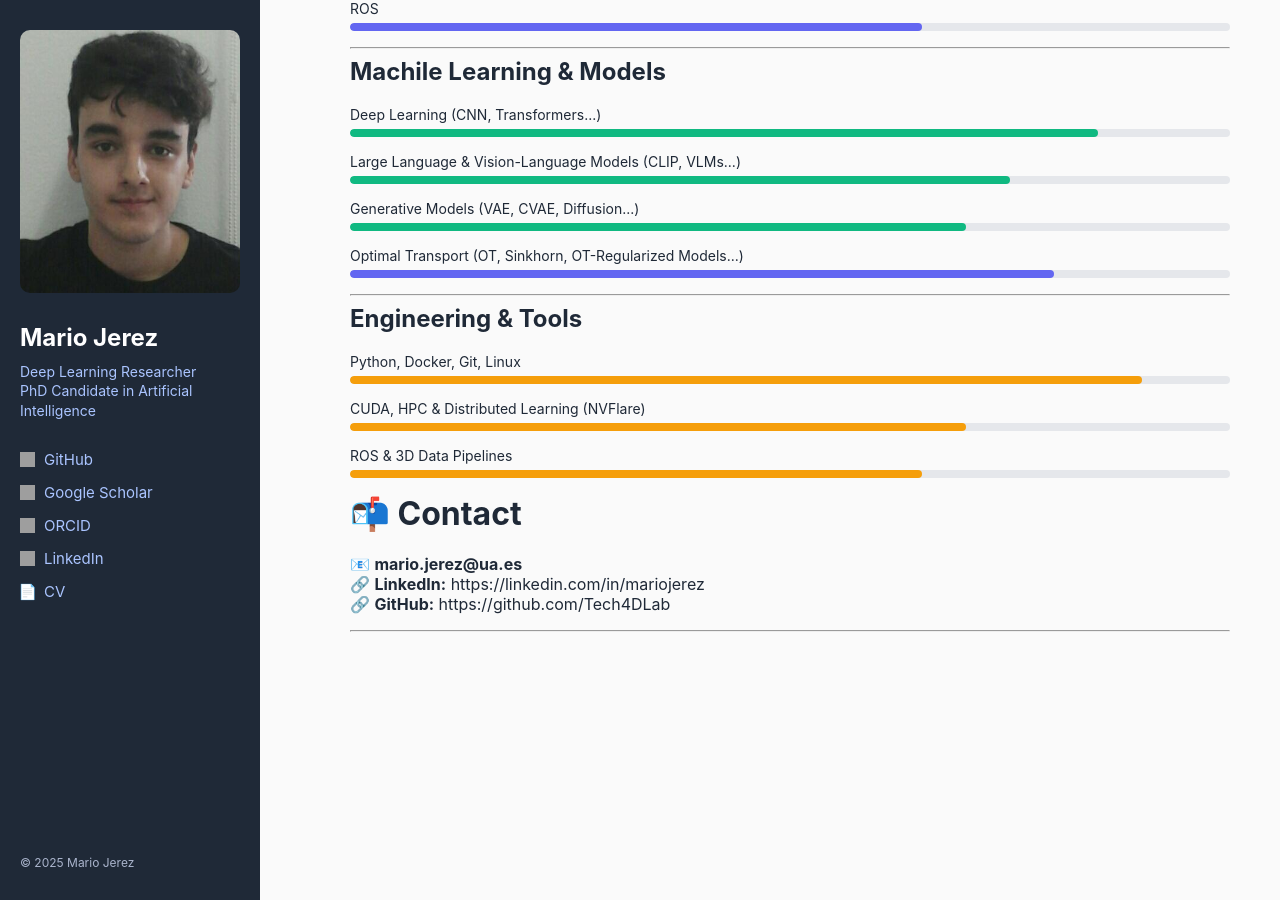
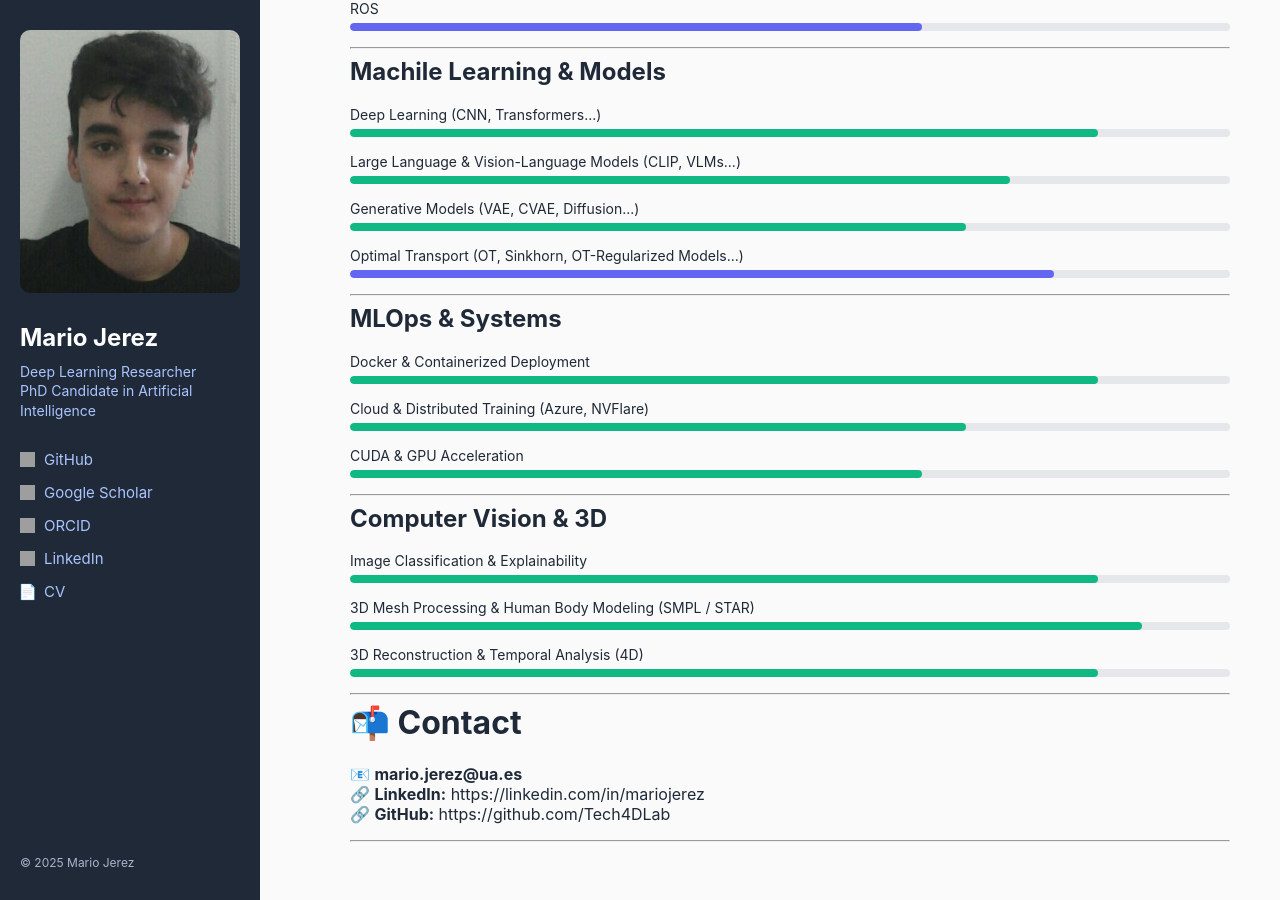
Before and after one commit to Mariojt72/Mariojt72.github.io, a Jekyll site: the page built from index.md, in a window 1280 px wide and 900 px high, scrolled down 1116 px. Built offline with Jekyll 4.4.1, drawn with Linux system fonts in a browser that asks for light colours; grey boxes are pictures that could not be loaded.

Commit message:
Update skills section and add Computer Vision topics

```diff
--- a/index.md
+++ b/index.md
@@ -172,28 +172,55 @@ Generative models *(CVAE, VAE-OT)*, 3D mesh reconstruction, and anthropometric e
 
 ---
 
-## Engineering & Tools
+## MLOps & Systems
 
-<div class="skill eng">
-  <span class="skill-name">Python, Docker, Git, Linux</span>
+<div class="skill cv">
+  <span class="skill-name">Docker & Containerized Deployment</span>
+  <div class="skill-bar">
+    <div class="skill-level" style="width: 85%"></div>
+  </div>
+</div>
+
+<div class="skill cv">
+  <span class="skill-name">Cloud & Distributed Training (Azure, NVFlare)</span>
+  <div class="skill-bar">
+    <div class="skill-level" style="width: 70%"></div>
+  </div>
+</div>
+
+<div class="skill cv">
+  <span class="skill-name">CUDA & GPU Acceleration</span>
+  <div class="skill-bar">
+    <div class="skill-level" style="width: 65%"></div>
+  </div>
+</div>
+
+---
+
+## Computer Vision & 3D
+
+<div class="skill cv">
+  <span class="skill-name">Image Classification & Explainability</span>
+  <div class="skill-bar">
+    <div class="skill-level" style="width: 85%"></div>
+  </div>
+</div>
+
+<div class="skill cv">
+  <span class="skill-name">3D Mesh Processing & Human Body Modeling (SMPL / STAR)</span>
   <div class="skill-bar">
     <div class="skill-level" style="width: 90%"></div>
   </div>
 </div>
 
-<div class="skill eng">
-  <span class="skill-name">CUDA, HPC & Distributed Learning (NVFlare)</span>
+<div class="skill cv">
+  <span class="skill-name">3D Reconstruction & Temporal Analysis (4D)</span>
   <div class="skill-bar">
-    <div class="skill-level" style="width: 70%"></div>
+    <div class="skill-level" style="width: 85%"></div>
   </div>
 </div>
 
-<div class="skill eng">
-  <span class="skill-name">ROS & 3D Data Pipelines</span>
-  <div class="skill-bar">
-    <div class="skill-level" style="width: 65%"></div>
-  </div>
-</div>
+---
 
 # 📬 Contact
 
```
